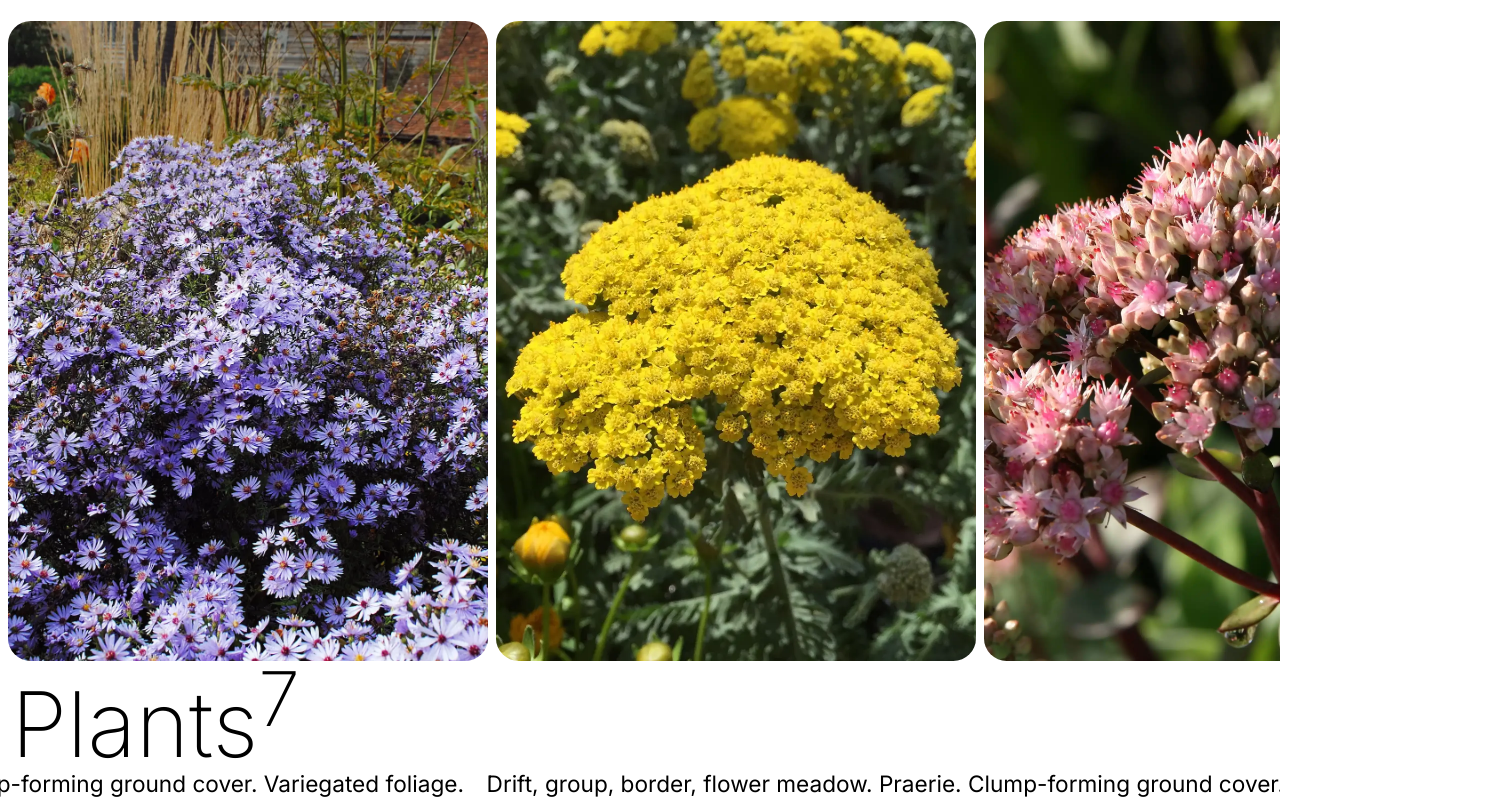
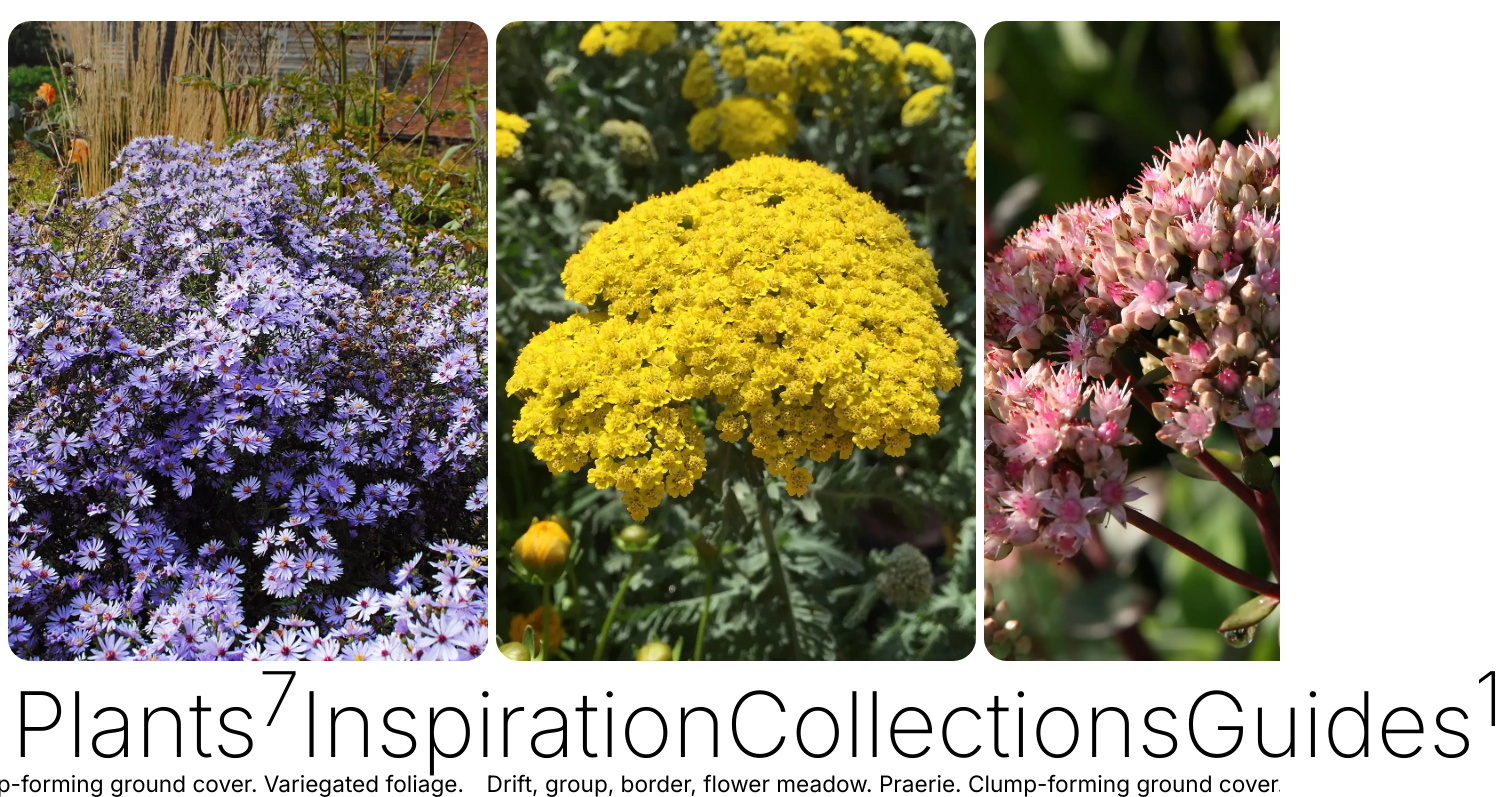
Before and after one commit to bobbyvanrijn/hardyards, a Next.js app: page / in a window 1280 px wide. Shown: the part 70-867 px from the top of the page, 1503 px wide, since content can reach past the window. Built offline with nearby package versions, Linux system fonts and the light colour scheme.

Commit message:
Update Navigation.js

```diff
--- a/components/Navigation.js
+++ b/components/Navigation.js
@@ -11,6 +11,9 @@ export default function Navigation() {
                     <Link href='/plants'>
                         Plants<sup>{ plants.length }</sup>
                     </Link>
+                    <Link>Inspiration</Link>
+                    <Link>Collections</Link>
+                    <Link>Guides<sup>1</sup></Link>
                 </li>
             </ul>
         </nav>
```
